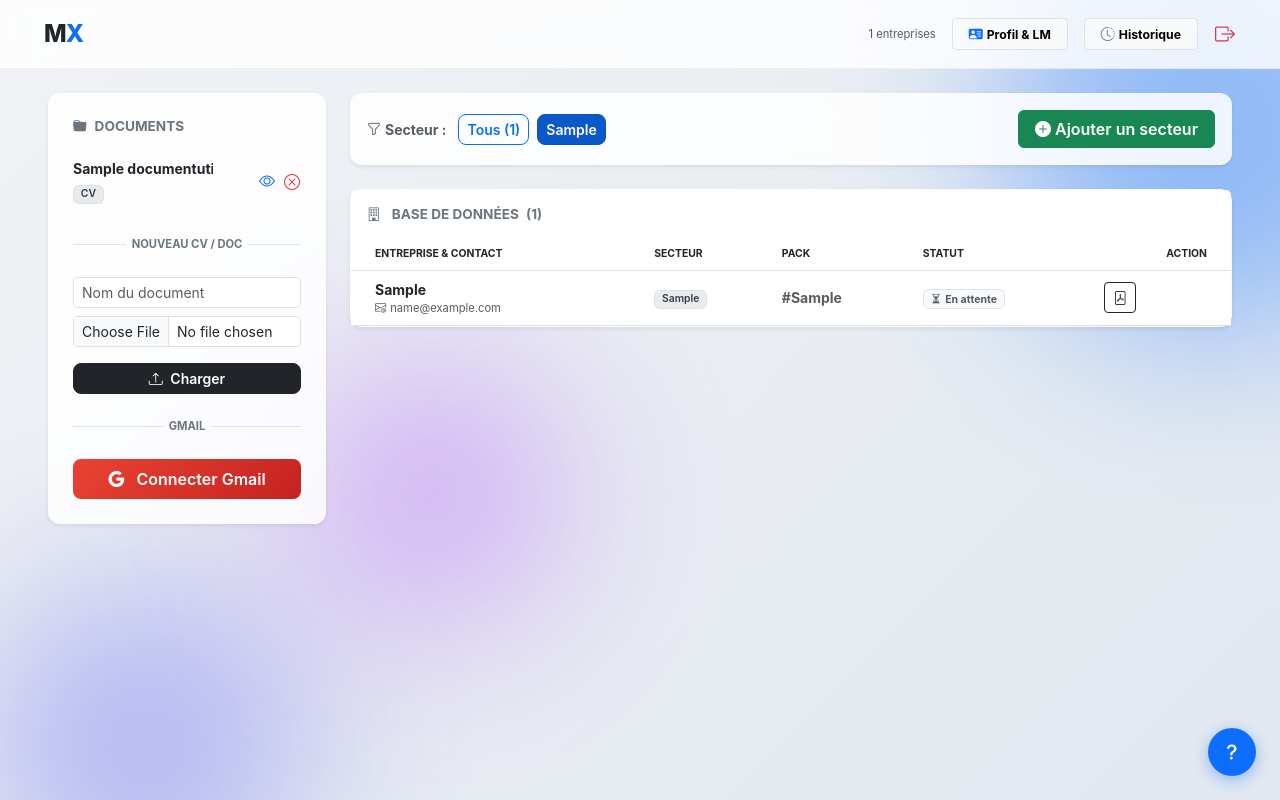
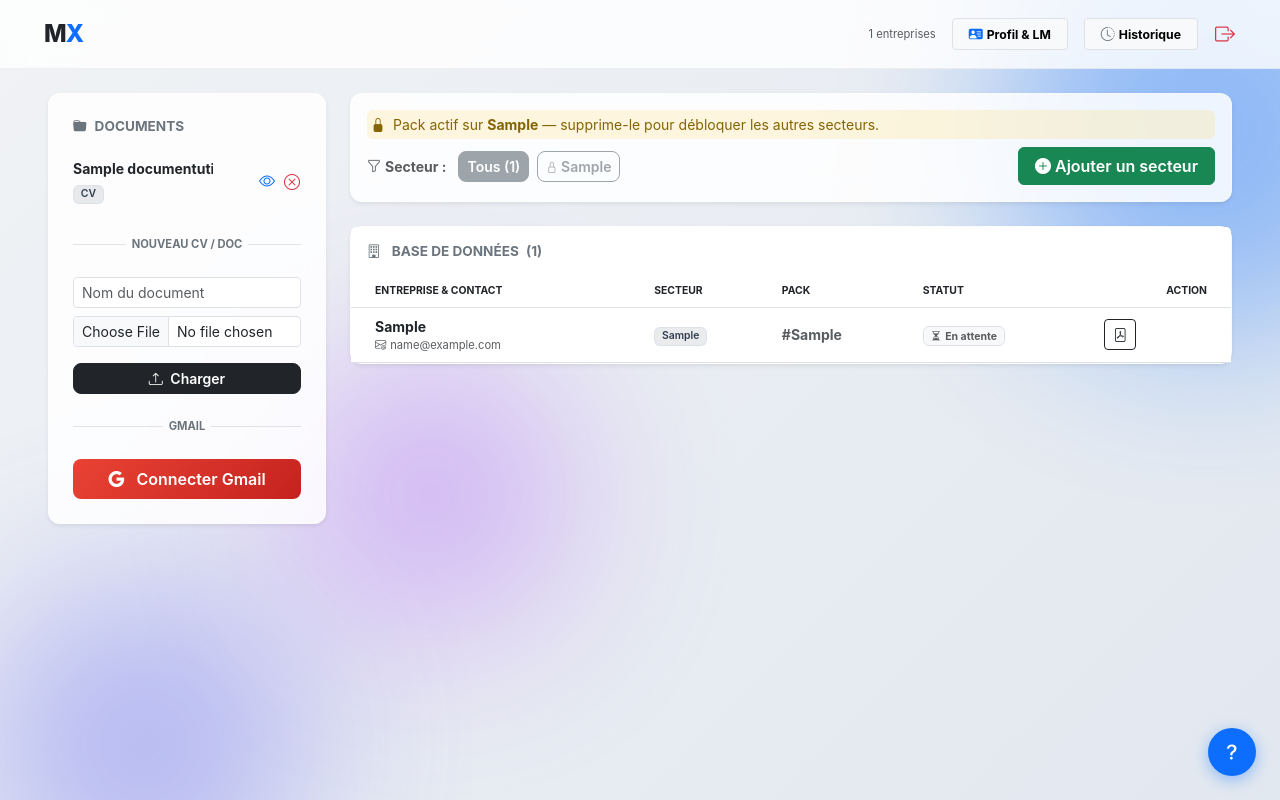
Before and after one commit to maxencepetey-byte/Postulation_MX, a Django app: template MX_Project/core/templates/core/dashboard.html in a window 1280 px wide. Run offline with Django 5.2, Linux system fonts and the light colour scheme; tables that the repository leaves empty hold one stand-in row (values such as "Sample post"); the template is opened without the code that fills it: values that come from a table or form of the project are taken from there, most other values are stand-ins (such as "Sample title", 1, 10 or a date in 2020); data that the repository does not hold is empty.

Commit message:
feat: verrouiller les secteurs quand un pack est actif dans les documents
Quand un PACK_LM est présent dans les documents, les pills des autres
secteurs sont grisées et désactivées. Une bannière d avertissement
indique quel secteur est verrouillé. Dès que le pack est supprimé,
le redirect recharge le dashboard et tous les secteurs redeviennent
accessibles.

Co-Authored-By: Claude Sonnet 4.6 <noreply@anthropic.com>

```diff
--- a/MX_Project/core/templates/core/dashboard.html
+++ b/MX_Project/core/templates/core/dashboard.html
@@ -169,19 +169,35 @@
                 {# ── Filtres secteurs (pills) ── #}
                 <div class="card mb-4 shadow-sm border-0">
                     <div class="card-body p-3">
+                        {% if packs_actifs_secteurs %}
+                        <div class="d-flex align-items-center gap-2 small mb-2 px-1 py-1 rounded-2"
+                             style="background:rgba(255,193,7,.13); color:#856404;">
+                            <i class="bi bi-lock-fill"></i>
+                            <span>Pack actif sur <strong>{{ packs_actifs_secteurs|join:", " }}</strong> — supprime-le pour débloquer les autres secteurs.</span>
+                        </div>
+                        {% endif %}
                         <div class="d-flex align-items-center gap-2 flex-wrap">
                             <span class="small fw-bold text-muted me-1">
                                 <i class="bi bi-funnel me-1"></i>Secteur :
                             </span>
-                            <button class="btn btn-sm btn-primary btn-mx secteur-filter-btn active"
-                                    data-secteur="">
+                            <button class="btn btn-sm btn-mx secteur-filter-btn active {% if packs_actifs_secteurs %}btn-secondary disabled{% else %}btn-primary{% endif %}"
+                                    data-secteur=""
+                                    {% if packs_actifs_secteurs %}disabled title="Pack actif — supprime-le pour voir tous les secteurs"{% endif %}>
                                 Tous ({{ total_entreprises }})
                             </button>
                             {% for s in secteurs_uniques %}
+                            {% if packs_actifs_secteurs and s not in packs_actifs_secteurs %}
+                            <button class="btn btn-sm btn-outline-secondary btn-mx secteur-filter-btn disabled"
+                                    data-secteur="{{ s }}" disabled
+                                    title="Pack actif — supprime-le pour accéder à ce secteur">
+                                <i class="bi bi-lock" style="font-size:.7rem;"></i> {{ s }}
+                            </button>
+                            {% else %}
                             <button class="btn btn-sm btn-outline-primary btn-mx secteur-filter-btn"
                                     data-secteur="{{ s }}">
                                 {{ s }}
                             </button>
+                            {% endif %}
                             {% endfor %}
                             <a href="{% url 'add_secteurs' %}" class="btn btn-success ms-auto fw-semibold px-3">
                                 <i class="bi bi-plus-circle-fill me-1"></i>Ajouter un secteur
@@ -436,14 +452,19 @@
             });
         });
 
-        // Restaurer le secteur depuis l'URL (?secteur=…) ou charger le premier par défaut
+        // Restaurer le secteur depuis l'URL (?secteur=…) ou le secteur du pack actif, sinon le premier
         {% if secteurs_uniques %}
         const urlSecteur = new URLSearchParams(window.location.search).get('secteur') || '';
         const targetBtn = urlSecteur
-            ? document.querySelector(`.secteur-filter-btn[data-secteur="${urlSecteur}"]`)
+            ? document.querySelector(`.secteur-filter-btn[data-secteur="${CSS.escape(urlSecteur)}"]:not([disabled])`)
             : null;
+        {% if packs_actifs_secteurs %}
+        const packBtn = document.querySelector('.secteur-filter-btn:not([disabled])[data-secteur]:not([data-secteur=""])');
+        (targetBtn || packBtn)?.click();
+        {% else %}
         const fallbackBtn = document.querySelector('.secteur-filter-btn[data-secteur="{{ secteurs_uniques.0 }}"]');
         (targetBtn || fallbackBtn)?.click();
+        {% endif %}
         {% endif %}
 
     });
--- a/MX_Project/core/views/dashboard.py
+++ b/MX_Project/core/views/dashboard.py
@@ -94,15 +94,19 @@ def dashboard(request):
         .order_by("secteur_activite")
     )
 
+    tous_les_docs = list(DocumentUtilisateur.objects.filter(utilisateur=request.user).order_by("-date_upload"))
+    packs_actifs_secteurs = {d.secteur_nom for d in tous_les_docs if d.type_doc == 'PACK_LM' and d.secteur_nom}
+
     return render(request, 'core/dashboard.html', {
         'entreprises': page_obj,
         'total_entreprises': paginator.count,
-        'tous_les_docs': DocumentUtilisateur.objects.filter(utilisateur=request.user).order_by("-date_upload"),
+        'tous_les_docs': tous_les_docs,
         'secteurs_uniques': secteurs_uniques,
         'secteurs_noga': SECTEURS_NOGA_GROUPS,
         'gmail_connected': status["gmail_connected"],
         'static_version': _STATIC_VERSION,
         'nb_restants': nb_restants,
+        'packs_actifs_secteurs': packs_actifs_secteurs,
     })
 
 
```
